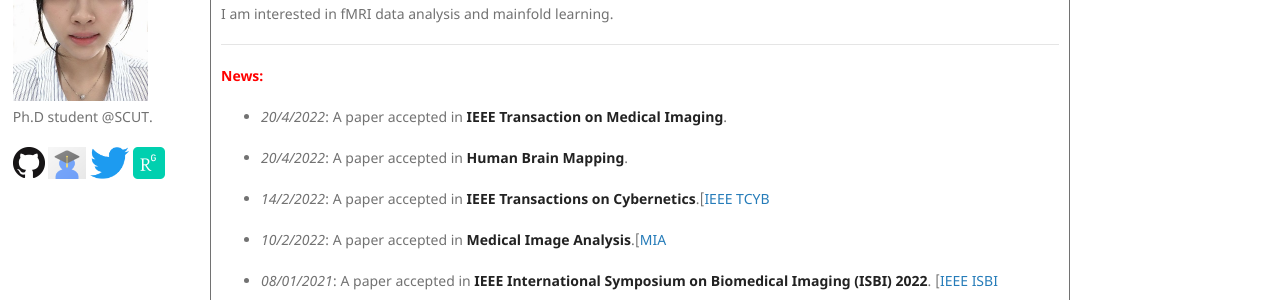
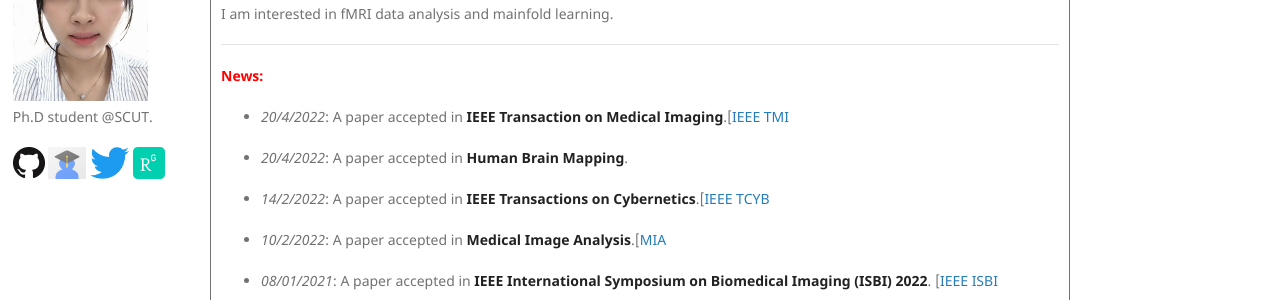
Before and after one commit to Dandy5721/dandy.github.io, a Jekyll site: the page built from index.md, in a window 1280 px wide and 900 px high. Shown: the part 228-528 px from the top of the window. Built offline with Jekyll 4.4.1, drawn with Linux system fonts in a browser that asks for light colours; our own code applies the rules of GitHub Pages for plain Markdown files.

Commit message:
Update index.md

```diff
--- a/index.md
+++ b/index.md
@@ -14,7 +14,7 @@
 
 **<font color=red>News:</font>**
 
-- _20/4/2022_: A paper accepted in **IEEE Transaction on Medical Imaging**.
+- _20/4/2022_: A paper accepted in **IEEE Transaction on Medical Imaging**.[[IEEE TMI](https://ieeexplore.ieee.org/document/9761822)
 
 - _20/4/2022_: A paper accepted in **Human Brain Mapping**.
 
```
